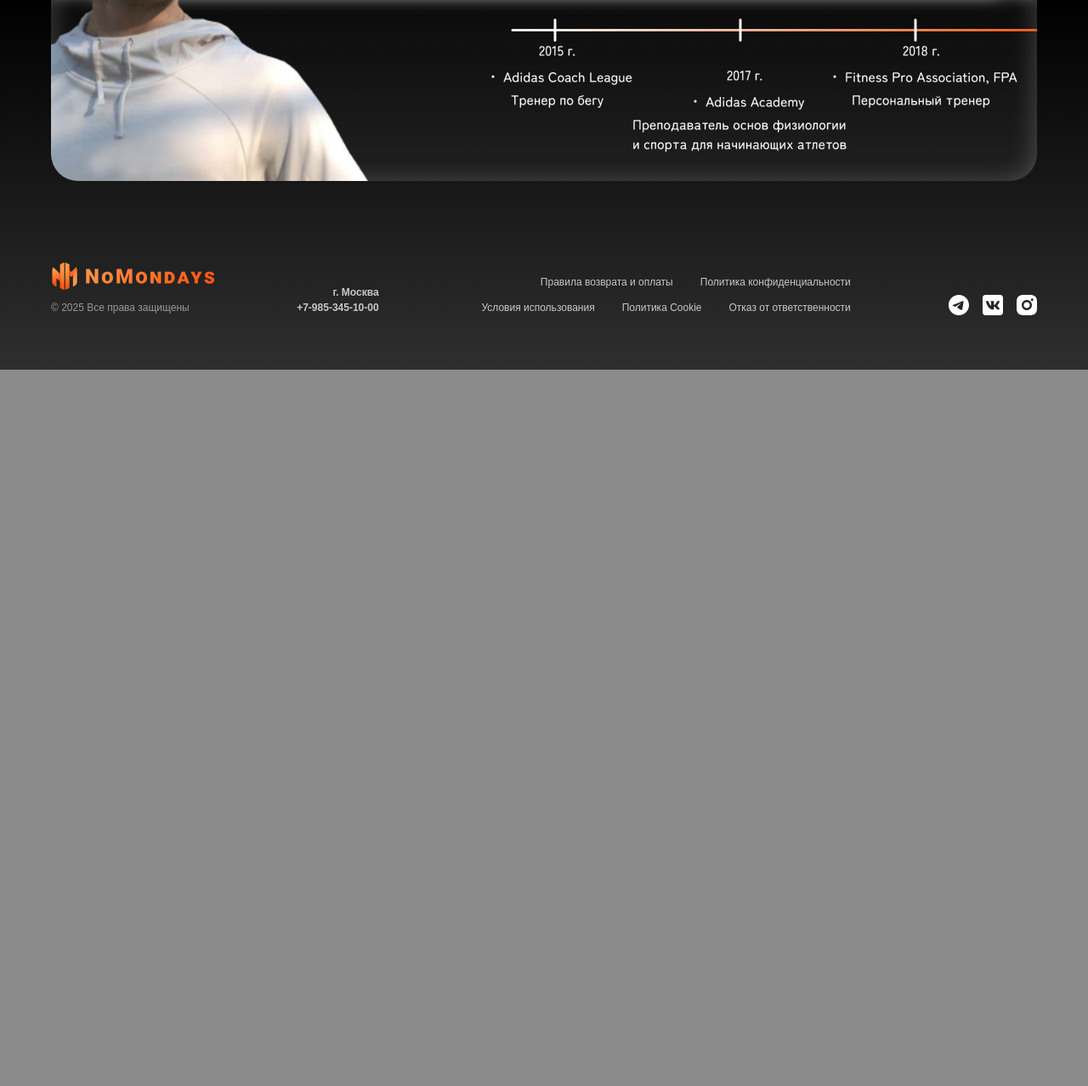
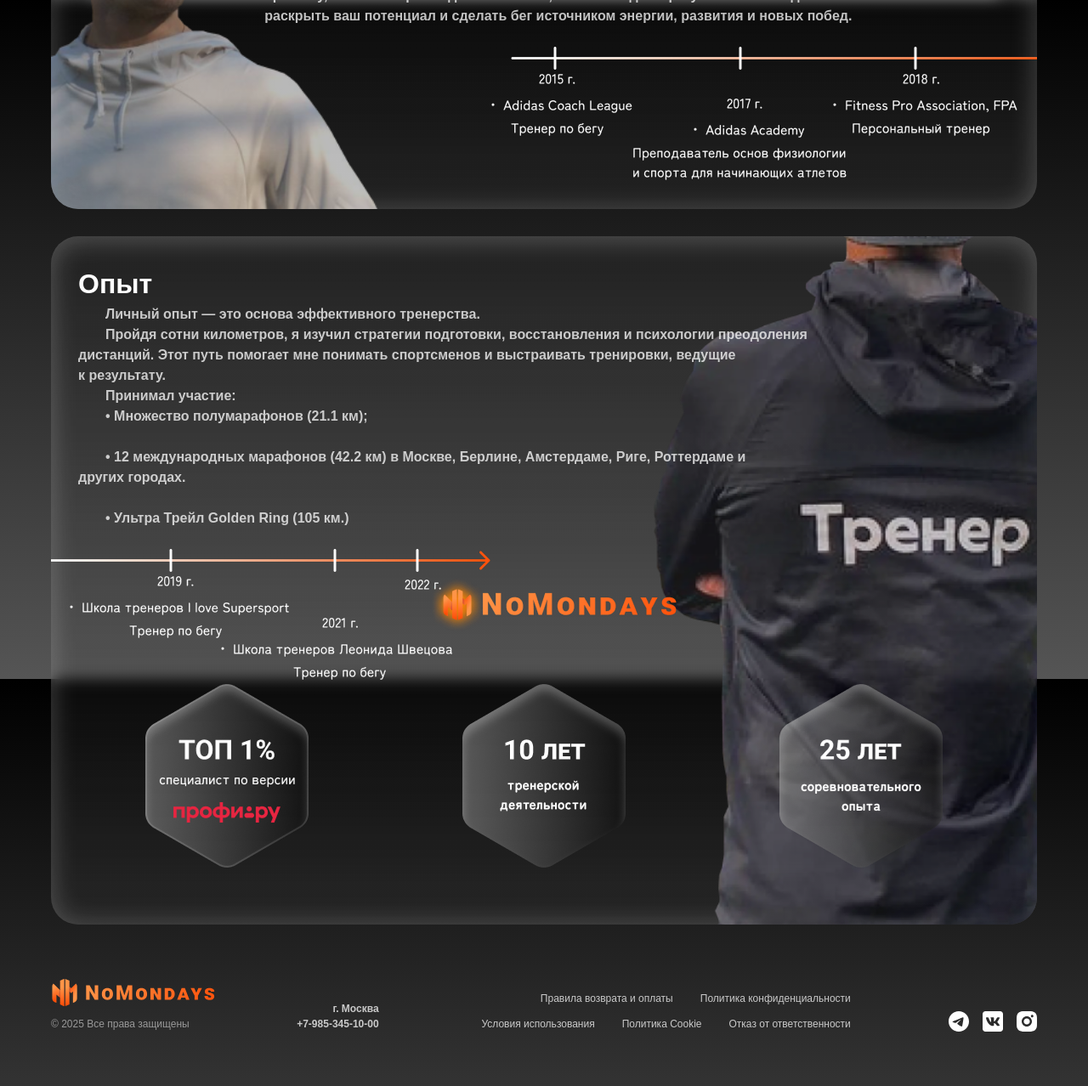
Before and after one commit to VelValerian/nm_webapp, a Django app: page /about/ in a window 1280 px wide. Shown: the part 801-2079 px from the top of the page at 85% size. Before the commit the page ends 1236 px from the top, so only its background shows below. Run offline with Django 5.2, Linux system fonts and the light colour scheme; some web fonts are replaced.

Commit message:
style(about): complete page about

```diff
--- a/app_core/templates/partials/island/island-about-experience.html
+++ b/app_core/templates/partials/island/island-about-experience.html
@@ -1,16 +1,86 @@
-<!--<div class="island about-section">-->
-<!--&lt;!&ndash;    <div class="about-section__element-wrapper&#45;&#45;10year hidden-desktop">&ndash;&gt;-->
-<!--&lt;!&ndash;        <img&ndash;&gt;-->
-<!--&lt;!&ndash;                src="assets/images/about/polygon-10year.png"&ndash;&gt;-->
-<!--&lt;!&ndash;                alt="Тренер стоит спиной"&ndash;&gt;-->
-<!--&lt;!&ndash;                width="192"&ndash;&gt;-->
-<!--&lt;!&ndash;                height="222"&ndash;&gt;-->
-<!--&lt;!&ndash;                loading="lazy"&ndash;&gt;-->
-<!--&lt;!&ndash;        />&ndash;&gt;-->
-<!--&lt;!&ndash;    </div>&ndash;&gt;-->
+<div class="island about-section">
+
+    <div class="about-section-title">
+        <h2 class="about-section-title--main title">Опыт</h2>
+    </div>
+
+    <div class="about-section-content">
+        <div class="about-section-content-advantages">
+            <div class="about-section-content-inner-wrapper">
+                <div class="about-section-content-inner-wrapper__text">
+                    <p class="about-section__intro--exp">
+                        <strong>Личный опыт</strong> — это основа эффективного тренерства.
+                    </p>
+                    <p class="about-section__text--up-exp">
+                        Пройдя сотни километров, я изучил стратегии подготовки, восстановления и психологии преодоления дистанций. Этот путь помогает мне понимать спортсменов и выстраивать тренировки, ведущие к результату.
+                    </p>
+                    <p class="about-section__intro--exp">
+                        <strong>Принимал участие:</strong>
+                    </p>
+                    <div class="about-section__text--down-exp">
+                        <p>• Множество полумарафонов (21.1 км);</p>
+                        <p>• 12 международных марафонов (42.2 км) в Москве, Берлине, Амстердаме, Риге, Роттердаме и других городах.</p>
+                        <p>• Ультра Трейл Golden Ring (105 км.)</p>
+                    </div>
+                </div>
+                <div class="about-section-image-wrapper--exp-end">
+                    <img
+                            src="../../../static/img/about/exp_line_end_white.png"
+                            alt="Тренер NoMondays"
+                            class="island-main-about__image"
+                            width="749"
+                            height="156"
+                            loading="lazy"
+                    />
+                </div>
+            </div>
+            <div class="about-section-image-wrapper--bullets">
+                <div class="about-section-image-wrapper--bullets-1percent">
+                    <img
+                            src="../../static/img/about/1percent.png"
+                            alt="Андрей Кузнецов"
+                            width="192"
+                            height="222"
+                            loading="lazy"
+                    />
+                </div>
+                <div class="about-section-image-wrapper--bullets-10year">
+                    <img
+                            src="../../static/img/about/10_year.png"
+                            alt="Андрей Кузнецов"
+                            width="192"
+                            height="222"
+                            loading="lazy"
+                    />
+                </div>
+                <div class="about-section-image-wrapper--bullets-25year">
+                    <img
+                            src="../../static/img/about/25_year.png"
+                            alt="Андрей Кузнецов"
+                            width="192"
+                            height="222"
+                            loading="lazy"
+                    />
+                </div>
+            </div>
+        </div>
+
+
+        <div class="about-section-image-wrapper--trainer">
+            <img
+                    src="../../static/img/about/trainer.png"
+                    alt="Фото тренера со спины"
+                    width="385"
+                    height="760"
+                    loading="lazy"
+            />
+        </div>
+    </div>
+
+
+
 
 <!--    <div class="about-section__content">-->
-<!--        <h2 class="about-section__title title">Опыт</h2>-->
 
 <!--        <div>-->
 <!--            <p class="about-section__intro&#45;&#45;exp">-->
@@ -67,4 +137,4 @@
 <!--                loading="lazy"-->
 <!--        />-->
 <!--    </div>-->
-<!--</div>-->
+</div>
--- a/app_core/templates/partials/island/island-about-me.html
+++ b/app_core/templates/partials/island/island-about-me.html
@@ -1,11 +1,11 @@
-<div class="island about-section"> <!--Весь остров начанка вертикально расположена-->
+<div class="island about-section">
 
     <div class="about-section-title">
         <h2 class="about-section-title--main title">Про меня</h2> <!--Тайтл блока прикреплен к левой стороне-->
         <h3 class="about-section-title--name">Андрей Кузнецов.</h3> <!--Тайтл блока информации-->
     </div>
 
-    <div class="about-section-content"> <!--Основной контент расположение гориизонтальное-->
+    <div class="about-section-content">
             <div class="about-section-image-wrapper--me">
                 <img
                         src="../../static/img/about/photo.png"
@@ -14,7 +14,7 @@
                         height="786"
                         loading="lazy"
                 />
-            </div> <!--Фото тренера должно быть привязано к левому краю с небольшим нахлестом-->
+            </div>
             <div class="about-section-content-inner-wrapper">
                 <div class="about-section-content-inner-wrapper__text">
                     <p>
@@ -27,7 +27,7 @@
                         Так начался мой путь к профессионализму. Я прошел долгий процесс обучения, углубился в теорию и практику, чтобы не просто давать советы, а вести людей к результатам. Сегодня я готов помочь вам раскрыть ваш потенциал и сделать бег источником энергии, развития и новых побед.
                     </p>
                 </div>
-                <div class="about-section-image-wrapper--exp">
+                <div class="about-section-image-wrapper--exp-start">
                     <img
                             src="../../../static/img/about/exp_line_start_white.png"
                             alt="Тренер NoMondays"
--- a/app_core/templates/partials/island/island-main.html
+++ b/app_core/templates/partials/island/island-main.html
@@ -1,4 +1,3 @@
-
 <div class="island island-main">
     <div class="island-main__logo-icon">
         <img
--- a/assets/scss/blocks/_about-page.scss
+++ b/assets/scss/blocks/_about-page.scss
@@ -67,6 +67,7 @@
       max-width: 432px;
       height: auto;
       overflow: hidden;
+      opacity: 0.7;
 
       @include media.tablet {
         left: -5%;
@@ -78,18 +79,65 @@
       }
 
     }
+    &--trainer {
+      position: absolute;
+      right: 0;
+      top: 50%;
+      transform: translateY(-50%);
+      height: 110%;
+      z-index: -1;
+      overflow: hidden;
+      opacity: 0.7;
+      pointer-events: none;
+
+      @include media.mobile {
+        opacity: 0.5;
+      }
+
+      img {
+        height: 100%;
+        width: auto;
+        max-height: none;
+        max-width: none;
+      }
+
+    }
+
     &--exp {
+      &-start {
         display: flex;
         position: relative;
         justify-content: flex-end;  /* прижать к правому краю острова */
+        right: -5%;
         margin: 24px 0 0 0;
-      right: -5%;
 
         @include media.tablet {
           top: 6%;
           right: -10%;
         }
       }
+      &-end {
+        display: flex;
+        position: relative;
+        left: -5%;
+        margin: 24px 0 0 0;
+
+        @include media.tablet {
+          top: 6%;
+          right: -10%;
+        }
+      }
+
+    }
+
+    &--bullets {
+      display: flex;
+      flex-direction: row;
+      justify-content: space-around;
+      margin-bottom: 32px;
+      gap: 24px;
+
+    }
   }
 
 
--- a/assets/scss/tokens/_globals.scss
+++ b/assets/scss/tokens/_globals.scss
@@ -1,7 +1,7 @@
 @use './mixins' as m;
 
 body {
-  @include m.fluid-text(16, 14);
+  @include m.fluid-text(18, 16);
 
   font-family: var(--font-family-base);
   font-weight: 700;
--- a/static/css/styles.css
+++ b/static/css/styles.css
@@ -42,7 +42,7 @@
   font-display: swap;
 }
 body {
-  font-size: clamp(14px, 0.8333333333vw, 16px);
+  font-size: clamp(16px, 0.9375vw, 18px);
   font-family: var(--font-family-base);
   font-weight: 700;
   line-height: 1.28;
@@ -1274,6 +1274,7 @@ pre {
   max-width: 432px;
   height: auto;
   overflow: hidden;
+  opacity: 0.7;
 }
 @media (max-width: 1023px) {
   .about-section-image-wrapper--me {
@@ -1286,18 +1287,59 @@ pre {
     opacity: 0.5;
   }
 }
-.about-section-image-wrapper--exp {
+.about-section-image-wrapper--trainer {
+  position: absolute;
+  right: 0;
+  top: 50%;
+  transform: translateY(-50%);
+  height: 110%;
+  z-index: -1;
+  overflow: hidden;
+  opacity: 0.7;
+  pointer-events: none;
+}
+@media (max-width: 768px) {
+  .about-section-image-wrapper--trainer {
+    opacity: 0.5;
+  }
+}
+.about-section-image-wrapper--trainer img {
+  height: 100%;
+  width: auto;
+  max-height: none;
+  max-width: none;
+}
+.about-section-image-wrapper--exp-start {
   display: flex;
   position: relative;
   justify-content: flex-end; /* прижать к правому краю острова */
+  right: -5%;
   margin: 24px 0 0 0;
-  right: -5%;
 }
 @media (max-width: 1023px) {
-  .about-section-image-wrapper--exp {
+  .about-section-image-wrapper--exp-start {
     top: 6%;
     right: -10%;
   }
 }
+.about-section-image-wrapper--exp-end {
+  display: flex;
+  position: relative;
+  left: -5%;
+  margin: 24px 0 0 0;
+}
+@media (max-width: 1023px) {
+  .about-section-image-wrapper--exp-end {
+    top: 6%;
+    right: -10%;
+  }
+}
+.about-section-image-wrapper--bullets {
+  display: flex;
+  flex-direction: row;
+  justify-content: space-around;
+  margin-bottom: 32px;
+  gap: 24px;
+}
 
 /*# sourceMappingURL=styles.css.map */
```
Also changed, not shown: static/img/about/10 year.png (deleted), static/img/about/10_year.png (added), static/img/about/1percent.png (renamed from static/img/about/1%.png), static/img/about/25_year.png (renamed from static/img/about/25 year.png), static/img/about/trainer.png (renamed from static/img/about/trener.png). Lines whose indentation alone changed are shown as unchanged.
